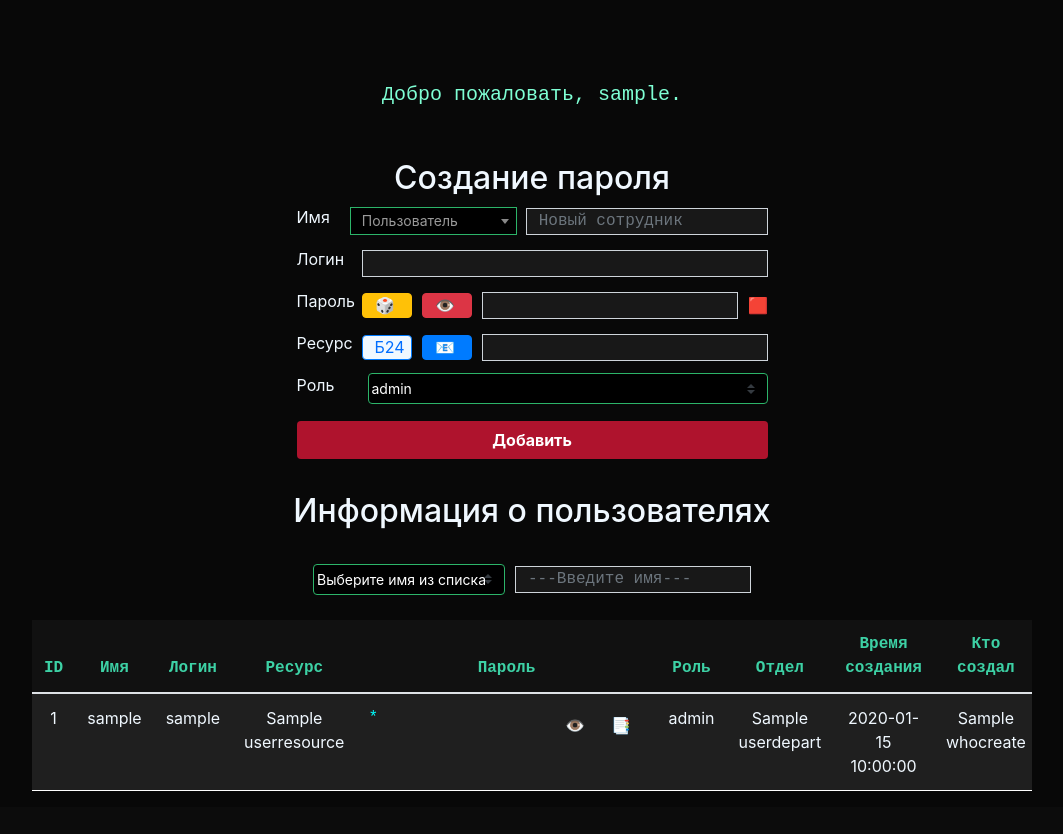
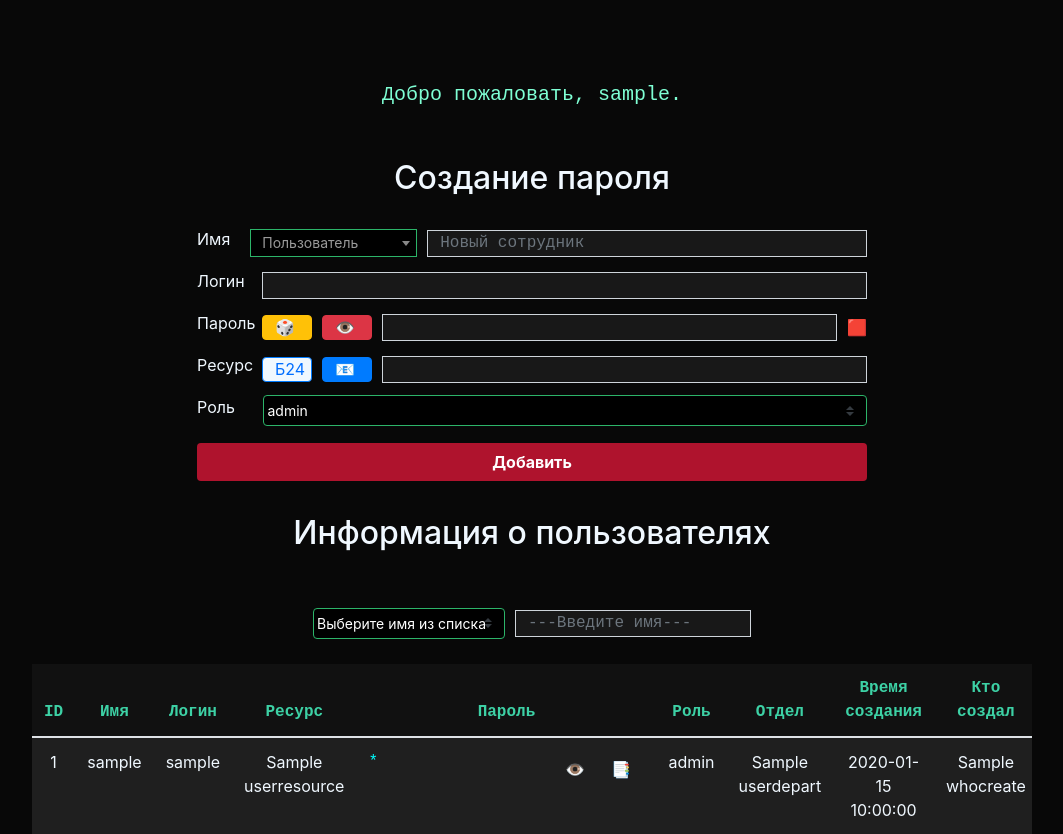
Before and after one commit to sikariored/enigma_project_FLASK, a Flask app: template templates/profiles/it_admin_profile.html in a window 1280 px wide. Shown: the part 56-890 px from the top of the page, without its empty margins (108-1171 px from the left). Before the commit the page ends 847 px from the top, so only its background shows below. Run offline with Flask 3, Linux system fonts and the light colour scheme; the template is opened without the code that fills it: most values are stand-ins (such as "Sample title", 1, 10 or a date in 2020); some libraries are stand-ins or nearby versions.

Commit message:
edit form ui

```diff
--- a/static/css/style.css
+++ b/static/css/style.css
@@ -16,6 +16,10 @@ body {
 
 h1 {
     text-align: center;
+}
+
+h2 {
+    margin-bottom: 30px;
 }
 
 .select-form label {
@@ -175,9 +179,9 @@ table tbody td,table tbody th {
 .container.add-user-form {
     display: flex;
     flex-direction: column;
-    align-items: center;
+    align-items: stretch;
     justify-content: flex-end;
-    width: 500px;
+    width: 700px;
 }
 
 .container.add-user-form label {
@@ -275,7 +279,7 @@ table tbody td,table tbody th {
 }
 
 .custom-select-add-user {
-    width: 400px;
+    width: 100%;
 }
 
 .flash {
```
